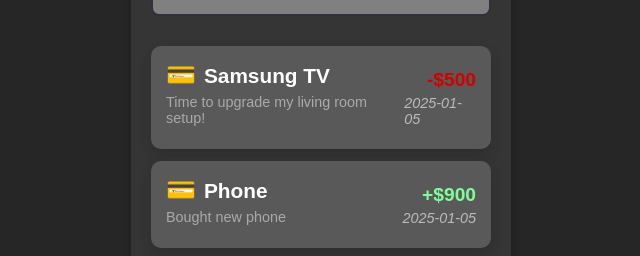
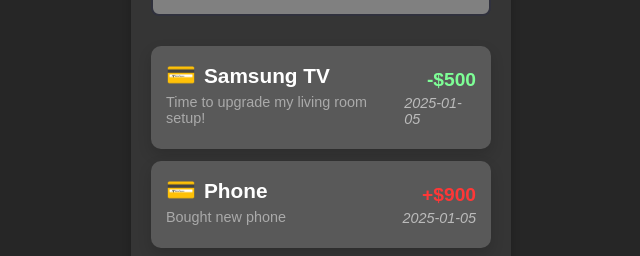
Before and after one commit to joswin18/Money-Tracker, a React (Create React App) app: page / in a window 1280 px wide. Shown: the part 315-571 px from the top of the page, without its empty margins (319-959 px from the left). Built offline with nearby package versions, Linux system fonts and the light colour scheme.

Commit message:
initial commits

```diff
--- a/src/App.css
+++ b/src/App.css
@@ -144,13 +144,13 @@
   font-style: italic;
 }
 
-.transaction .right .price.green {
+.transaction .right .price.price.red {
   font-size: 1.2rem;
   font-weight: 700;
-  color: #d20000;
+  color: #ff3737;
 }
 
-.transaction .right .price.red {
+.transaction .right .price.green {
   font-size: 1.2rem;
   font-weight: 700;
   color: #7efe96;
```
